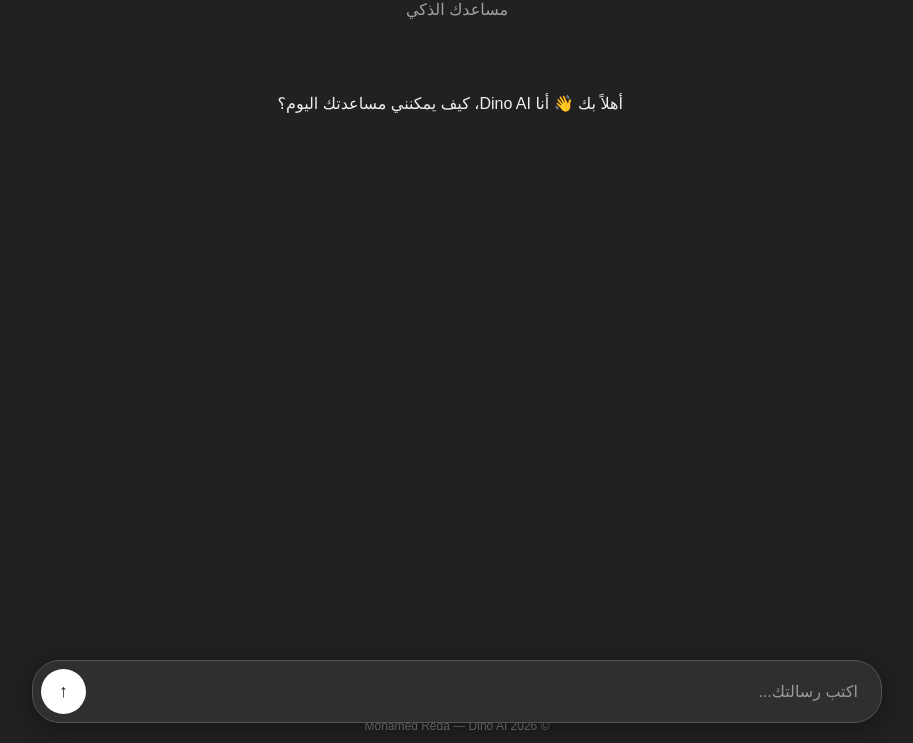
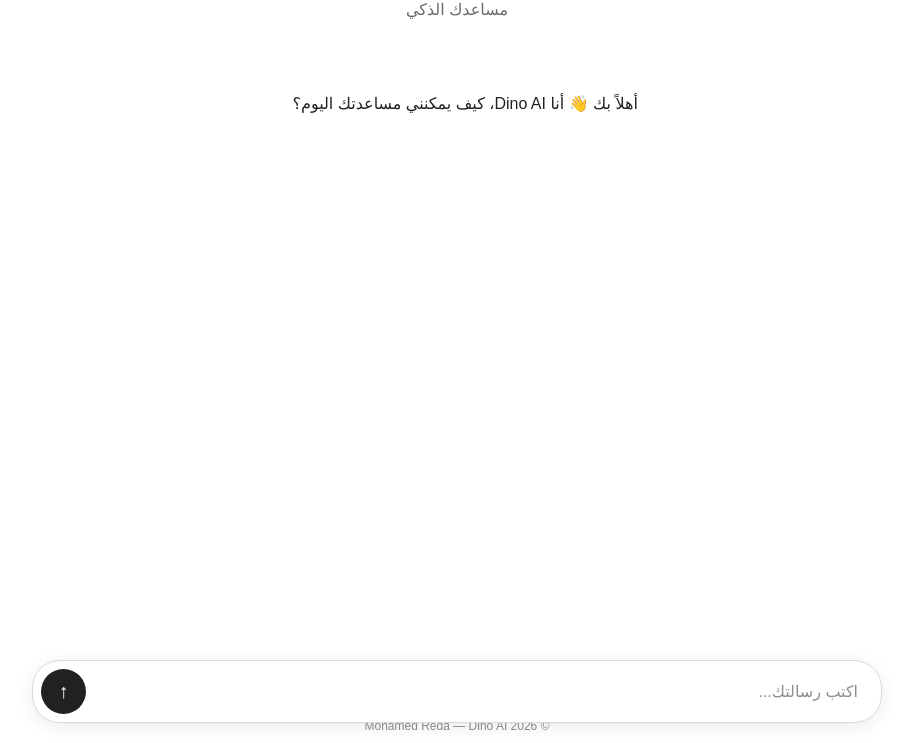
Before and after one commit to hamo0106261/Dino-AI, a website: page index.html in a window 1280 px wide. Shown: the part 57-800 px from the top of the page, without its empty margins (183-1096 px from the left). Drawn offline with Linux system fonts and the light colour scheme.

Commit message:
Update style.css

```diff
--- a/style.css
+++ b/style.css
@@ -6,17 +6,16 @@
 
 body {
     font-family: Arial, sans-serif;
-    background: #212121;
-    color: #ffffff;
+    background: #ffffff;
+    color: #202123;
     min-height: 100vh;
     display: flex;
     flex-direction: column;
 }
 
-/* منطقة التطبيق */
 .chat-container {
     width: 100%;
-    max-width: 900px;
+    max-width: 950px;
     margin: 0 auto;
     flex: 1;
     display: flex;
@@ -24,27 +23,25 @@
     padding: 20px;
 }
 
-/* العنوان */
 h1 {
     text-align: center;
     font-size: 28px;
+    color: #202123;
     margin-bottom: 5px;
 }
 
 .subtitle {
     text-align: center;
-    color: #a0a0a0;
+    color: #6b6b6b;
     margin-bottom: 20px;
 }
 
-/* صندوق المحادثة */
 .chat-box {
     flex: 1;
     overflow-y: auto;
     padding: 10px 5px 120px;
 }
 
-/* الرسائل */
 .message {
     max-width: 80%;
     padding: 14px 18px;
@@ -55,24 +52,21 @@
     word-wrap: break-word;
 }
 
-/* رسالة Dino AI */
 .message.bot {
     background: transparent;
-    color: #eeeeee;
+    color: #202123;
     margin-right: auto;
     margin-left: 0;
 }
 
-/* رسالة المستخدم */
 .message.user {
-    background: #303030;
-    color: #ffffff;
+    background: #f1f1f1;
+    color: #202123;
     margin-left: auto;
     margin-right: 0;
-    border: 1px solid #444444;
+    border: 1px solid #e5e5e5;
 }
 
-/* منطقة الكتابة */
 .input-area {
     position: fixed;
     bottom: 20px;
@@ -80,41 +74,42 @@
     transform: translateX(-50%);
     width: calc(100% - 40px);
     max-width: 850px;
+
     display: flex;
     gap: 10px;
-    background: #2f2f2f;
-    border: 1px solid #555555;
+
+    background: #ffffff;
+    border: 1px solid #d9d9d9;
     border-radius: 28px;
     padding: 8px;
-    box-shadow: 0 5px 25px rgba(0, 0, 0, 0.4);
+
+    box-shadow: 0 4px 18px rgba(0, 0, 0, 0.08);
 }
 
-/* مربع الكتابة */
 #userInput {
     flex: 1;
     border: none;
     outline: none;
     background: transparent;
-    color: white;
+    color: #202123;
     font-size: 16px;
     padding: 12px 15px;
     direction: rtl;
 }
 
 #userInput::placeholder {
-    color: #999999;
+    color: #8e8e8e;
 }
 
-/* زر الإرسال */
 #sendButton {
     border: none;
-    background: #ffffff;
-    color: #202020;
+    background: #202123;
+    color: #ffffff;
     width: 45px;
     height: 45px;
     border-radius: 50%;
     cursor: pointer;
-    font-size: 18px;
+    font-size: 20px;
     font-weight: bold;
     transition: 0.2s;
 }
@@ -127,9 +122,8 @@
     transform: scale(0.95);
 }
 
-/* الروابط */
 .message a {
-    color: #8ab4f8;
+    color: #2563eb;
     text-decoration: none;
 }
 
@@ -137,16 +131,15 @@
     text-decoration: underline;
 }
 
-/* الفوتر */
 footer {
     text-align: center;
-    color: #777777;
+    color: #8e8e8e;
     font-size: 12px;
     padding: 10px;
 }
 
-/* الموبايل */
 @media (max-width: 600px) {
+
     .chat-container {
         padding: 12px;
     }
```
